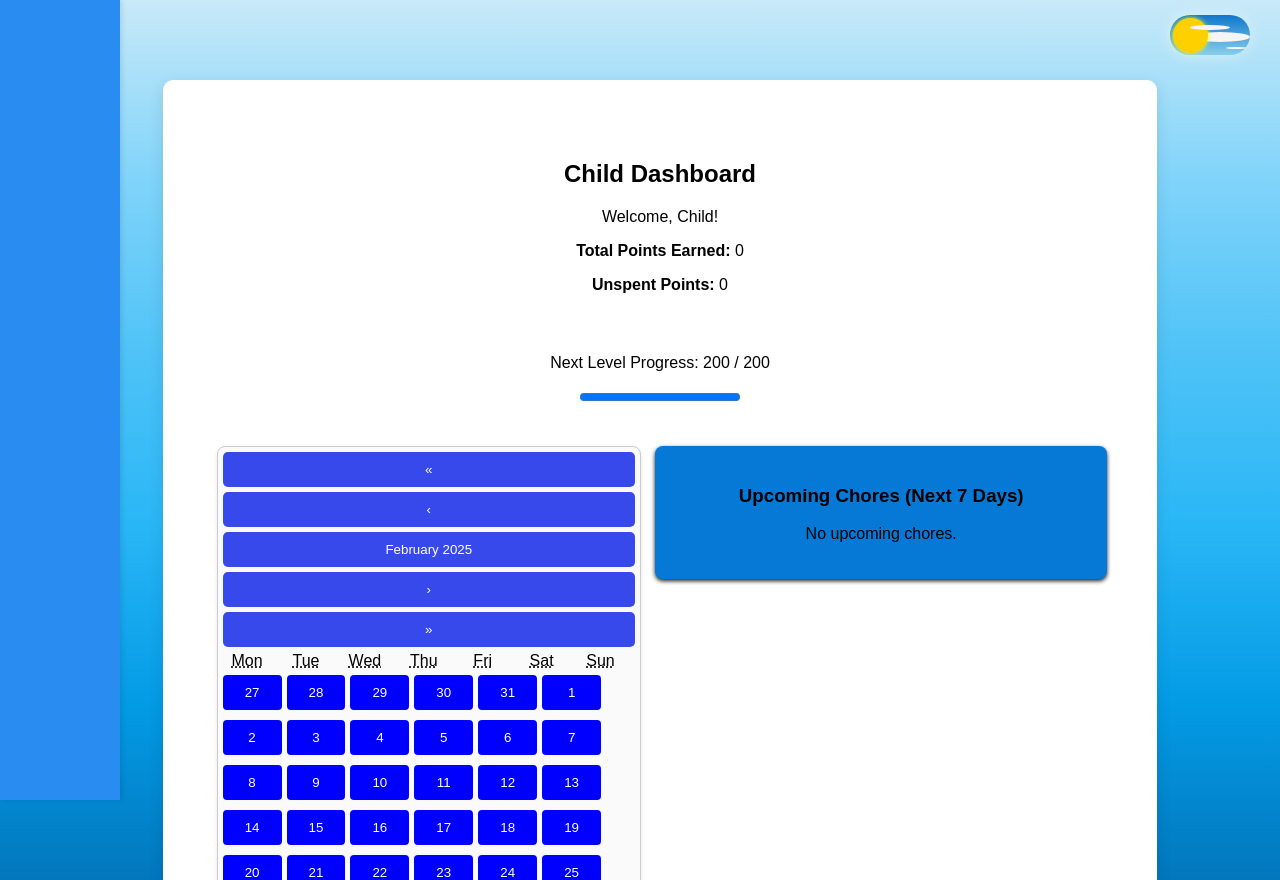
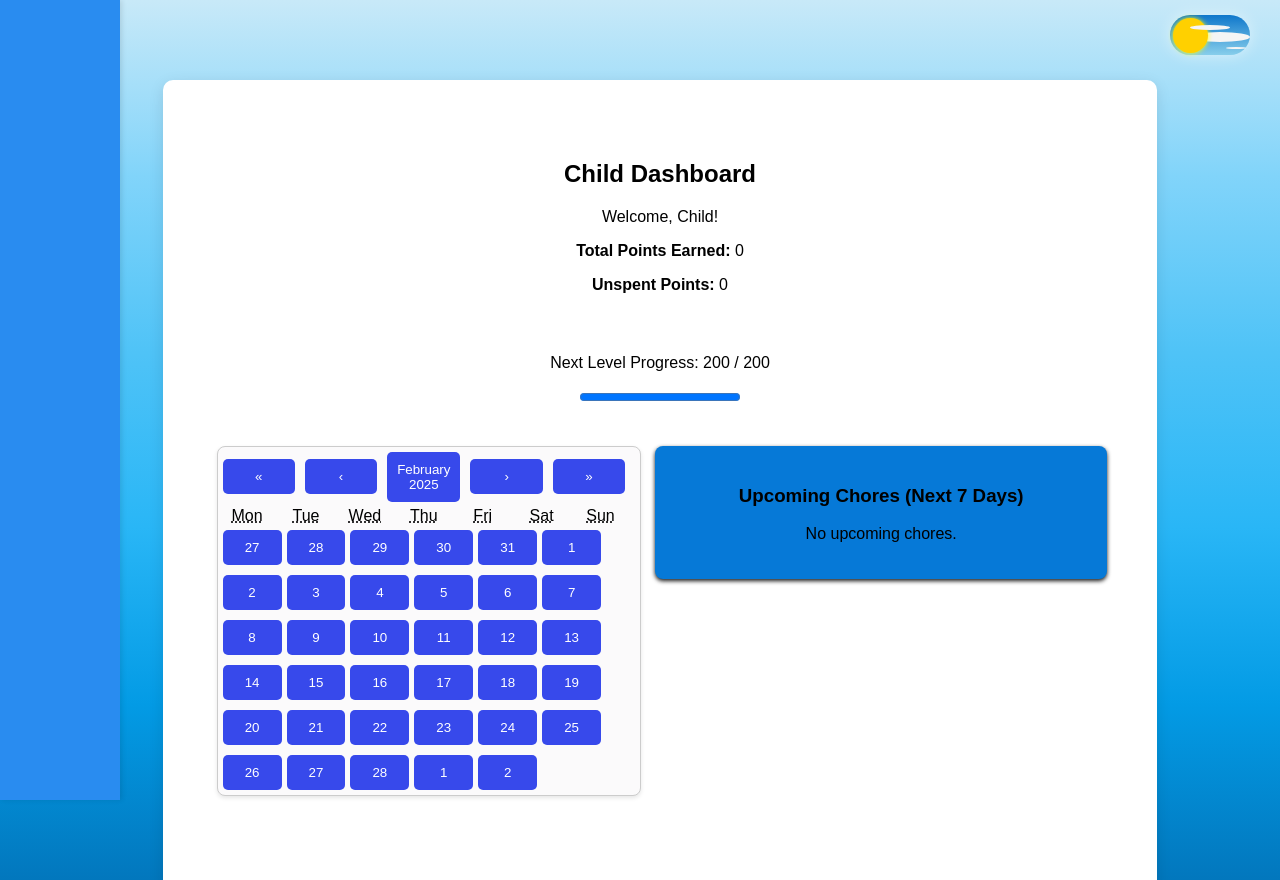
Before and after one commit to YLuin-Nie/SameTeamApp, a React (Create React App) app: page /child-dashboard in a window 1280 px wide. Built offline with nearby package versions, Linux system fonts and the light colour scheme.

Commit message:
Update App.css

```diff
--- a/src/App.css
+++ b/src/App.css
@@ -105,9 +105,15 @@ body.dark-mode .App {
   align-items: center; /* Center the calendar horizontally */
   padding-top: 20px; /* Add space at the top */
   border-radius: 8px;
+  grid-column: 1/8;
 
 }
 
+.react-calendar__navigation {
+  display: flex; /* Use flexbox to align items horizontally */
+  justify-content: space-between; /* Space the buttons evenly */
+  align-items: center; /* Align the buttons vertically centered */
+}
 .divider {
   width: 2px;
   background-color: #ccc;
@@ -149,24 +155,6 @@ body.dark-mode .App {
   border-radius: 8px;
   box-shadow: 0 2px 4px rgba(0, 0, 0, 0.1);
   padding-right: 10px;
-}
-
-
-.react-calendar__tile {
-  max-width: 100%;
-  text-align: center;
-  padding: 10px;
-  border-radius: 4px;
-  background-color: blue;
-  transition: background-color 0.2s;
-}
-
-.react-calendar__tile--active {
-  background-color:blue;
-}
-
-.react-calendar__tile--active:hover {
-  background-color: #0056b3;
 }
 
 
```
